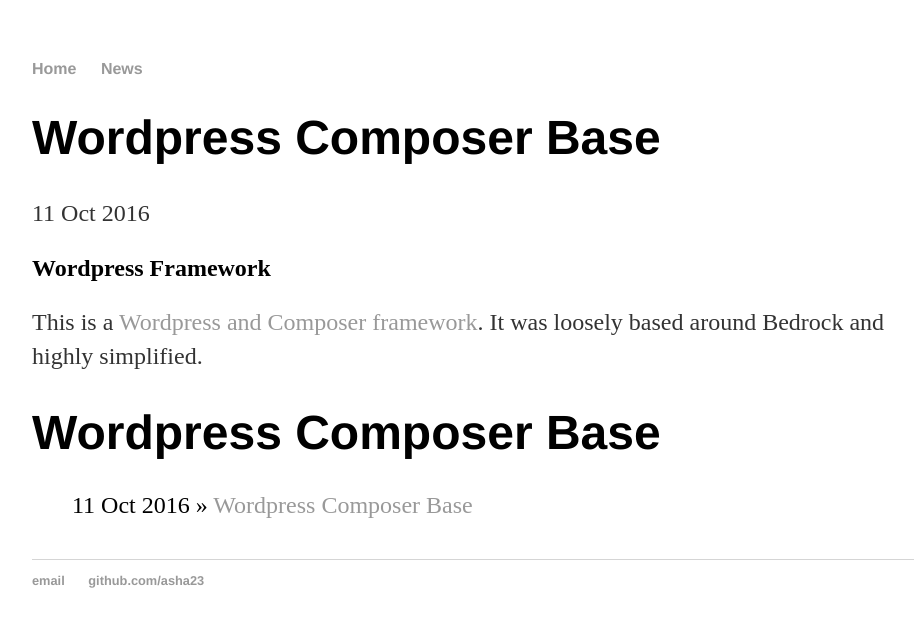
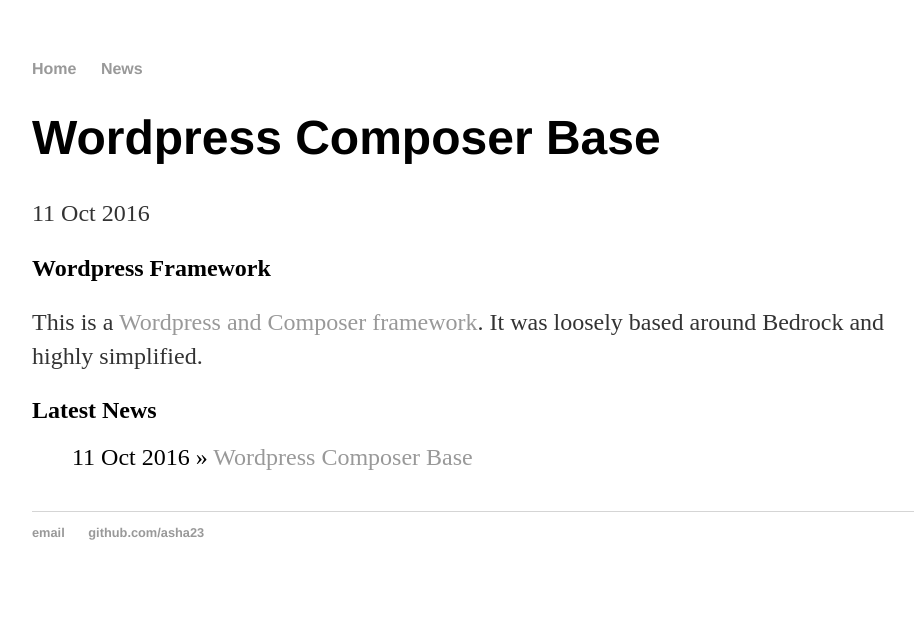
Before and after one commit to asha23/asha23.github.io, a Jekyll site: the page built from _posts/2016-10-11-first-post.md, in a window 1280 px wide. Shown: the top 627 px of the page, without its empty margins (160-1074 px from the left). Built offline with Jekyll 4.4.1, drawn with Linux system fonts in a browser that asks for light colours.

Commit message:
Update default.html

```diff
--- a/_layouts/default.html
+++ b/_layouts/default.html
@@ -19,7 +19,7 @@
 
 			</div><!-- /.container -->
 			<div class="container">
-				<h1>{{ page.title }}</h1>
+				<h2>Latest News</h2>
 				<ul class="posts">
 
 	 			{% for post in site.posts %}
```
